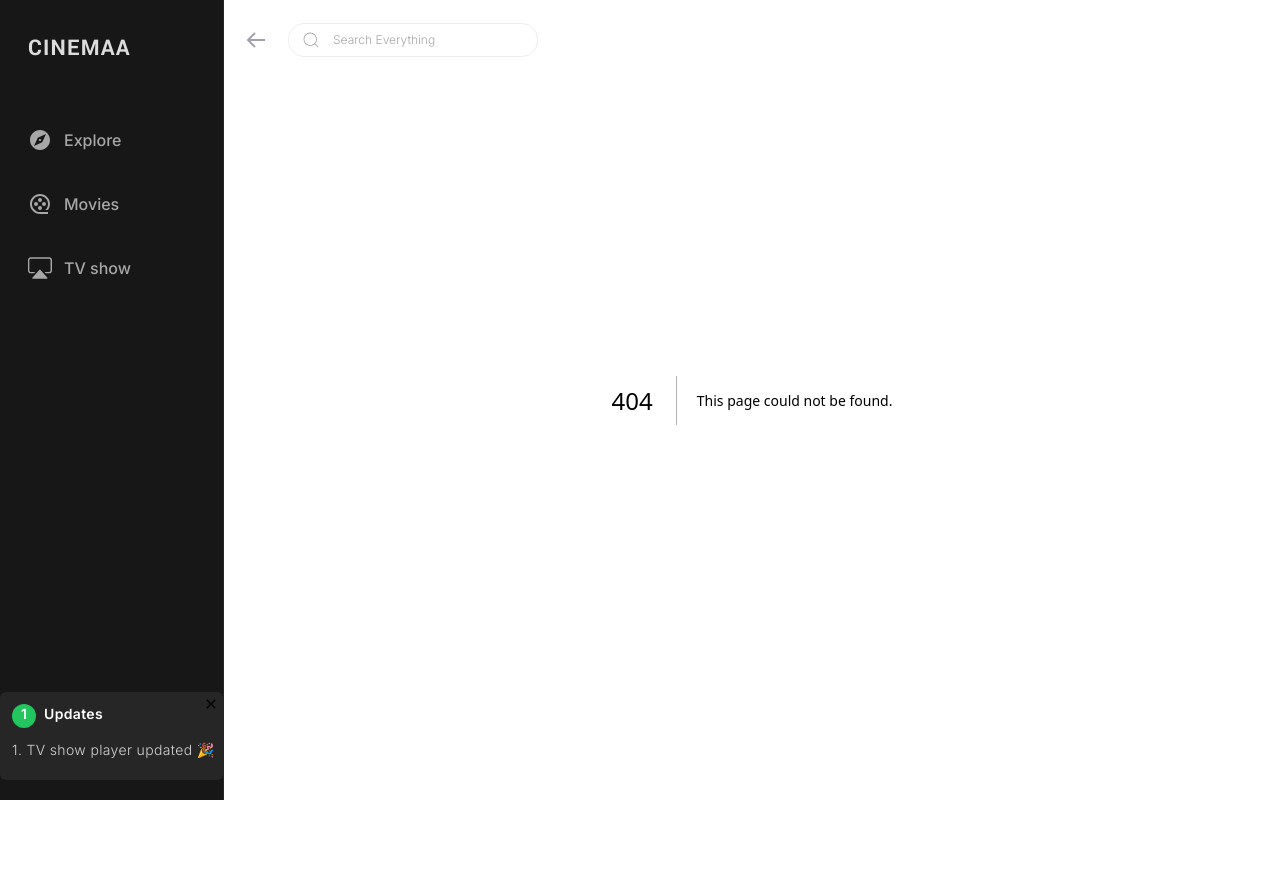
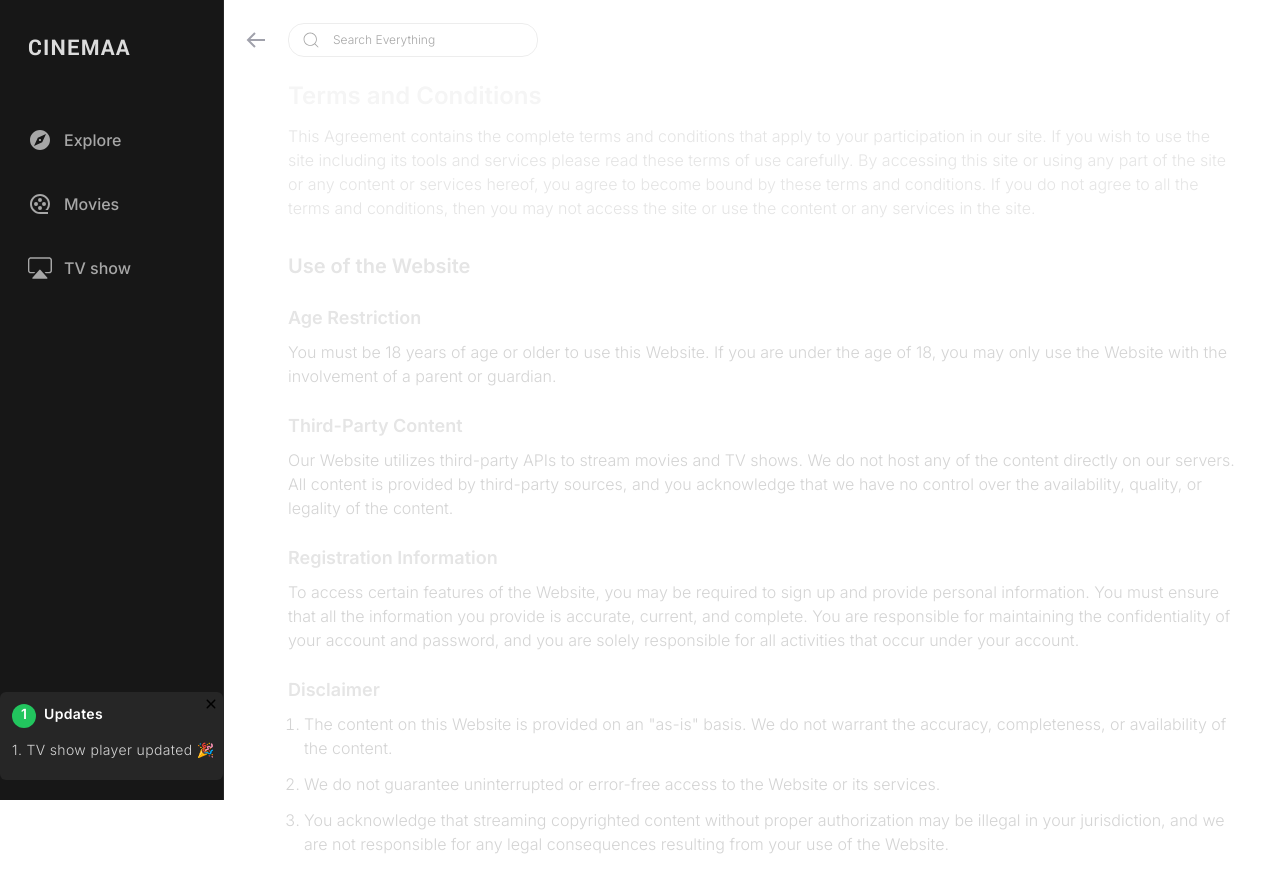
Before and after one commit to immdipu/Streamland-frontend, a Next.js app: page /terms in a window 1280 px wide. Before the commit this address had no page. Before the commit the page ends 800 px from the top, so only its background shows below. Built offline with nearby package versions, Linux system fonts and the light colour scheme.

Commit message:
terms and conditon added

```diff
--- /dev/null
+++ b/src/app/terms/page.tsx
@@ -0,0 +1,83 @@
+import React from "react";
+
+const page = () => {
+  return (
+    <div className="pt-20 pl-16 pr-10 max-md:pl-2 max-md:pr-2">
+      <article className="flex flex-col gap-3 mb-8">
+        <h2 className="font-semibold text-2xl text-neutral-100">
+          Terms and Conditions
+        </h2>
+        <p className="font-light text-neutral-200">
+          This Agreement contains the complete terms and conditions that apply
+          to your participation in our site. If you wish to use the site
+          including its tools and services please read these terms of use
+          carefully. By accessing this site or using any part of the site or any
+          content or services hereof, you agree to become bound by these terms
+          and conditions. If you do not agree to all the terms and conditions,
+          then you may not access the site or use the content or any services in
+          the site.
+        </p>
+      </article>
+
+      <h2 className="font-semibold text-neutral-200 text-xl">
+        Use of the Website
+      </h2>
+      <article className="my-6 flex flex-col gap-2">
+        <h2 className="font-semibold text-lg text-neutral-200 ">
+          Age Restriction
+        </h2>
+        <p className="font-light text-neutral-300 ">
+          You must be 18 years of age or older to use this Website. If you are
+          under the age of 18, you may only use the Website with the involvement
+          of a parent or guardian.
+        </p>
+      </article>
+      <article className="my-6 flex flex-col gap-2">
+        <h2 className="font-semibold text-lg text-neutral-200">
+          Third-Party Content
+        </h2>
+        <p className="font-light text-neutral-300">
+          Our Website utilizes third-party APIs to stream movies and TV shows.
+          We do not host any of the content directly on our servers. All content
+          is provided by third-party sources, and you acknowledge that we have
+          no control over the availability, quality, or legality of the content.
+        </p>
+      </article>
+      <article className="my-6 flex flex-col gap-2">
+        <h2 className="font-semibold text-lg text-neutral-200">
+          Registration Information
+        </h2>
+        <p className="font-light text-neutral-300">
+          To access certain features of the Website, you may be required to sign
+          up and provide personal information. You must ensure that all the
+          information you provide is accurate, current, and complete. You are
+          responsible for maintaining the confidentiality of your account and
+          password, and you are solely responsible for all activities that occur
+          under your account.
+        </p>
+      </article>
+      <article className="my-6 flex flex-col gap-2">
+        <h2 className="font-semibold text-lg text-neutral-200">Disclaimer</h2>
+        <ol className="flex flex-col gap-3 list-decimal ml-4">
+          <li className="font-light text-neutral-300">
+            The content on this Website is provided on an &quot;as-is&quot;
+            basis. We do not warrant the accuracy, completeness, or availability
+            of the content.
+          </li>
+          <li className="font-light text-neutral-300">
+            We do not guarantee uninterrupted or error-free access to the
+            Website or its services.
+          </li>
+          <li className="font-light text-neutral-300">
+            You acknowledge that streaming copyrighted content without proper
+            authorization may be illegal in your jurisdiction, and we are not
+            responsible for any legal consequences resulting from your use of
+            the Website.
+          </li>
+        </ol>
+      </article>
+    </div>
+  );
+};
+
+export default page;
```
